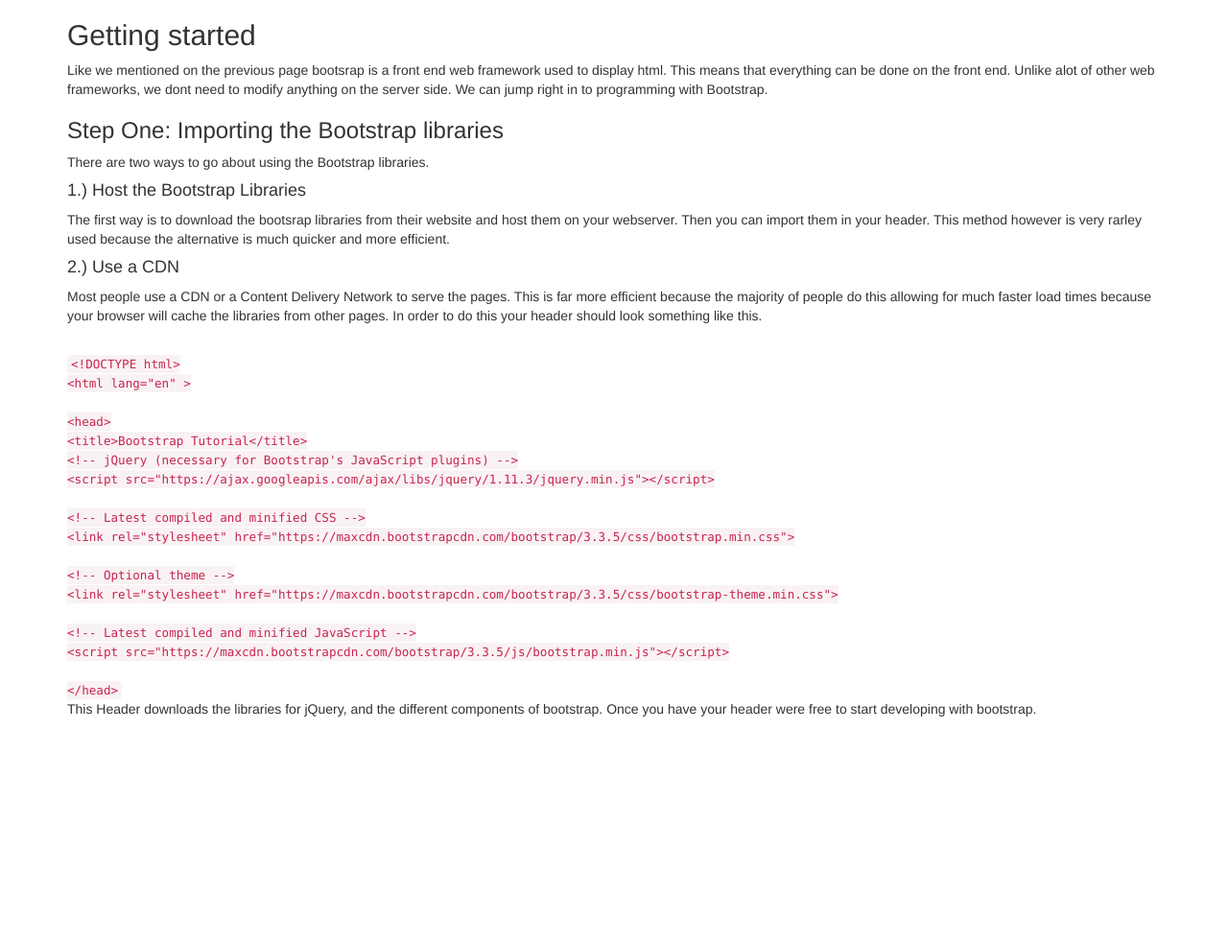
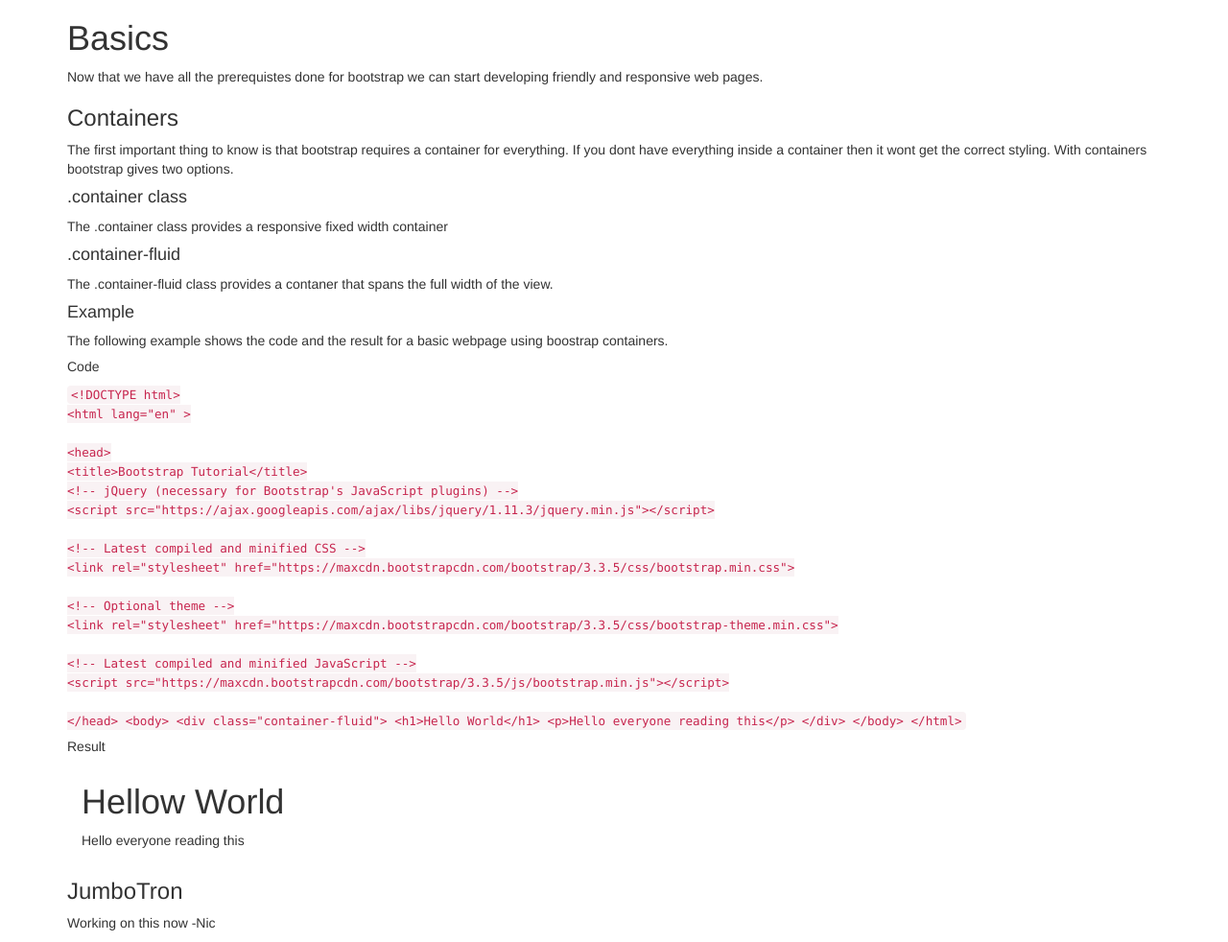
Before and after one commit to nbroeking/Bootstrap, a plain HTML site: page presentation/basics.html in a window 1280 px wide. Shown: the whole page at 96% size. Before the commit the page ends 800 px from the top, so only its background shows below. Drawn offline with nearby package versions, Linux system fonts and the light colour scheme.

Commit message:
Started working on basics

```diff
--- a/presentation/gettingstarted.html
+++ b/presentation/basics.html
@@ -19,19 +19,19 @@
 
 <body>
     <div class="container">
-        <h2>Getting started</h2>
-        <p>Like we mentioned on the previous page bootsrap is a front end web framework used to display html. This means that everything can be done on the front end. Unlike alot of other web frameworks, we dont need to modify anything on the server side. We can jump right in to programming with Bootstrap. </p>
+        <h1>Basics</h1>
+        <p>Now that we have all the prerequistes done for bootstrap we can start developing friendly and responsive web pages. </p>
+        <h3>Containers</h3>
+        <p>The first important thing to know is that bootstrap requires a container for everything. If you dont have everything inside a container then it wont get the correct styling. With containers bootstrap gives two options.</p>
+        <h4>.container class</h4>
+        <p>The .container class provides a responsive fixed width container</p>
+        <h4>.container-fluid</h4>
+        <p>The .container-fluid class provides a contaner that spans the full width of the view.</p>
 
-        <h3>Step One: Importing the Bootstrap libraries</h2>
-        <p>There are two ways to go about using the Bootstrap libraries.</p>
+        <h4>Example</h4>
+        <p>The following example shows the code and the result for a basic webpage using boostrap containers.</p>
 
-        <h4>1.) Host the Bootstrap Libraries</h4>
-        <p>The first way is to download the bootsrap libraries from their website and host them on your webserver. Then you can import them in your header. This method however is very rarley used because the alternative is much quicker and more efficient.
-        </p>
-
-        <h4>2.) Use a CDN</h4>
-        <p>Most people use a CDN or a Content Delivery Network to serve the pages. This is far more efficient because the majority of people do this allowing for much faster load times because your browser will cache the libraries from other pages. In order to do this your header should look something like this.</p>
-        <br>
+        <h5>Code</h5>
         <code>
             &lt!DOCTYPE html&gt   <br>
             &lthtml lang="en" &gt
@@ -52,10 +52,22 @@
 		&ltscript src="https://maxcdn.bootstrapcdn.com/bootstrap/3.3.5/js/bootstrap.min.js"&gt&lt/script&gt<br>
 <br>
 &lt/head&gt
+        &ltbody&gt
+            &ltdiv class="container-fluid"&gt
+                &lth1&gtHello World&lt/h1&gt
+                &ltp&gtHello everyone reading this&lt/p&gt
+            &lt/div&gt
+        &lt/body&gt
+        &lt/html&gt
         </code>
-      <br>
-        <p>This Header downloads the libraries for jQuery, and the different components of bootstrap. Once you have your header were free to start developing with bootstrap.</p>
+        <h5>Result</h5>
 
+        <div class="container-fluid">
+            <h1>Hellow World</h1>
+            <p>Hello everyone reading this</p>
+        </div>
+
+        <h3>JumboTron</h3>
+        <p>Working on this now -Nic</p>
 </body>
-
 </html>
```
Also changed, not shown: index.html (+1 -1 lines), presentation/introduction.html (+1 -1 lines).
